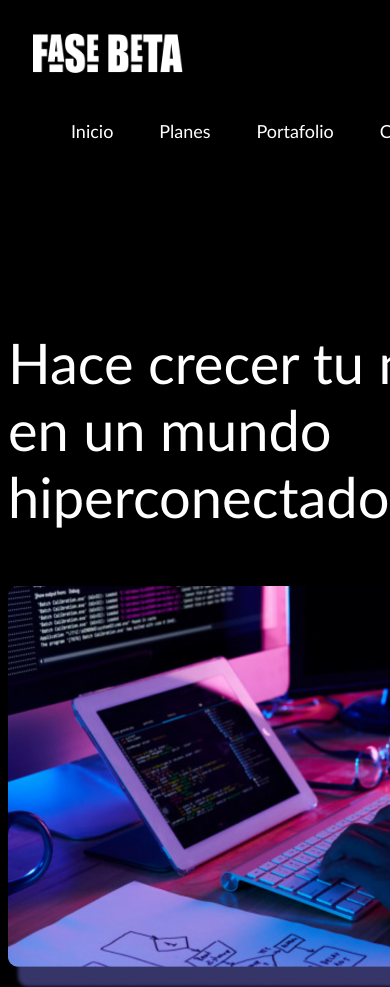
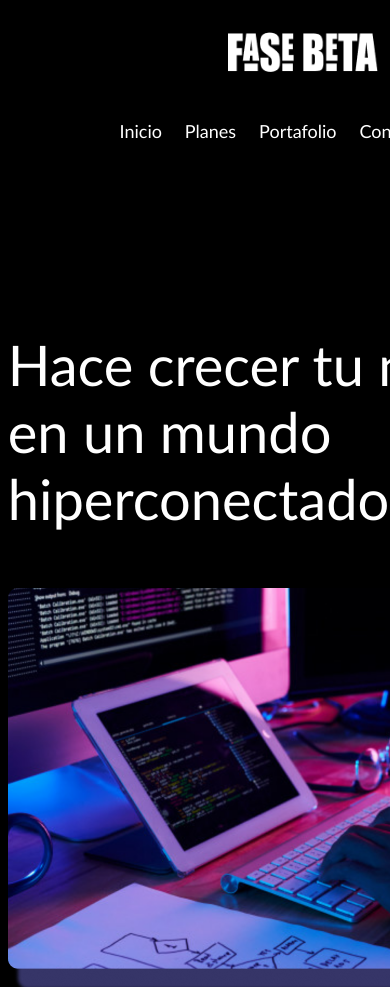
Before and after one commit to FacundoAquenes/pags-web-Aquenes-coderhouse, a website: page index.html in a window 390 px wide. Shown: the top 987 px of the page. Drawn offline with nearby package versions, Linux system fonts and the light colour scheme.

Commit message:
media queries

```diff
--- a/styles/style.css
+++ b/styles/style.css
@@ -1,6 +1,9 @@
 .grilla{
     display: grid;
     grid-template-rows: 20% 60% 20%;
+}
+body{
+    margin: 2%;
 }
 .footer{
     background-color: rgb(32, 32, 32);
@@ -34,16 +37,18 @@
 .barraDeNavegacion li{
 
     display: flex;
-    justify-content: left;
+    justify-content: center;
     list-style: none;
     margin: 4%;
     font-family: 'Gill Sans', 'Gill Sans MT', Calibri, 'Trebuchet MS', sans-serif;
+    margin-left: 0%;
 }
 ul {
     list-style: none;
     display: flex;
     flex-direction: row;
     font-size: large;
+    justify-content: center;
 }
 a {
     text-decoration: none;
@@ -145,6 +150,7 @@ html{
     justify-content: center;
     margin: 1%;
     border-radius: 10px;
+    padding-bottom: 10%;
 }
 .formContacto{
     font-size: x-large;
@@ -209,3 +215,14 @@ html{
     padding: 10%;
     margin-bottom: 10%;
 }
+@media screen and (max-width: 480px){
+    .grilla{
+        grid-template-rows: 20% 60% 20%;
+    }
+    ul{
+        font-size: large;
+    }
+    .footer{
+        font-size: large;
+    }
+    }
```
